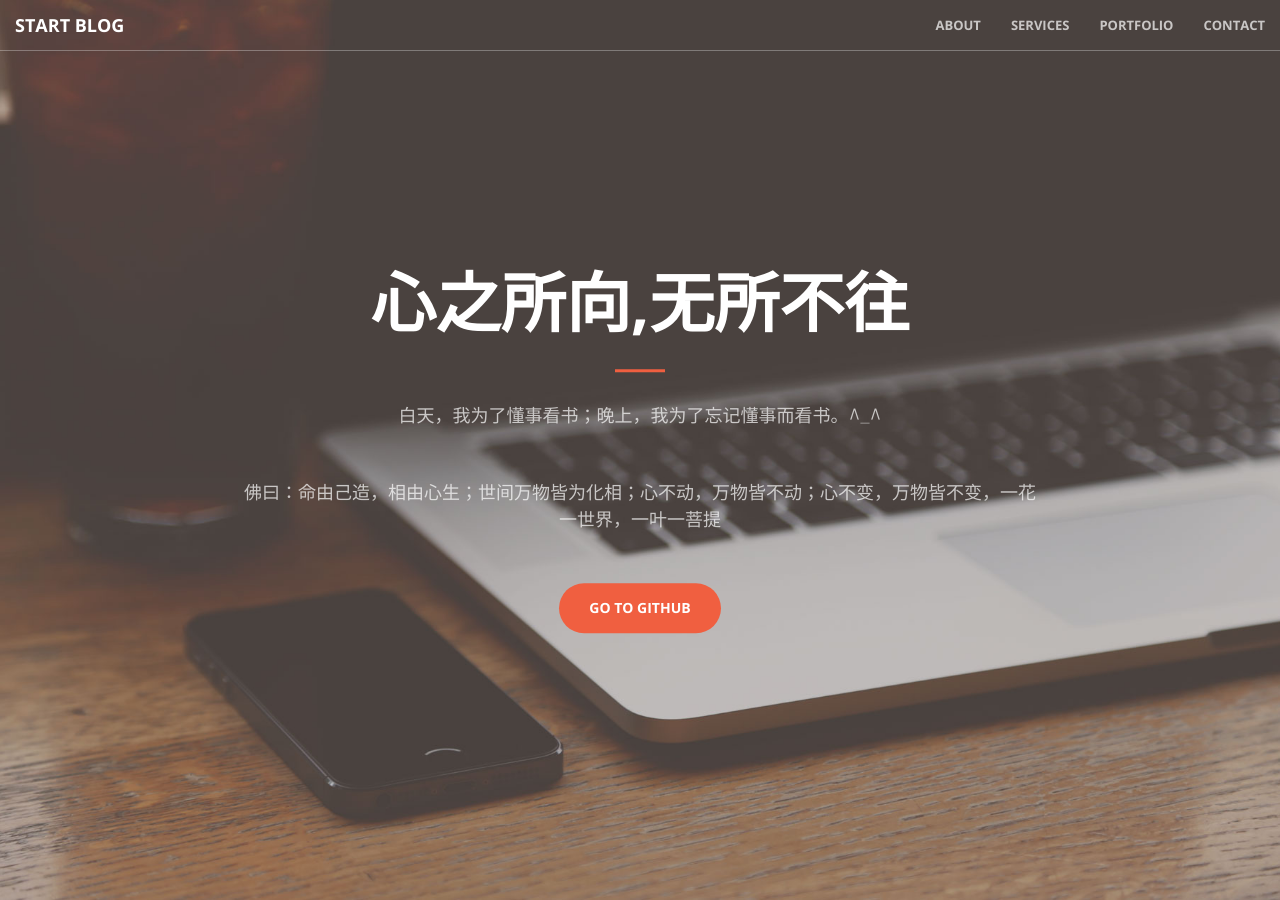
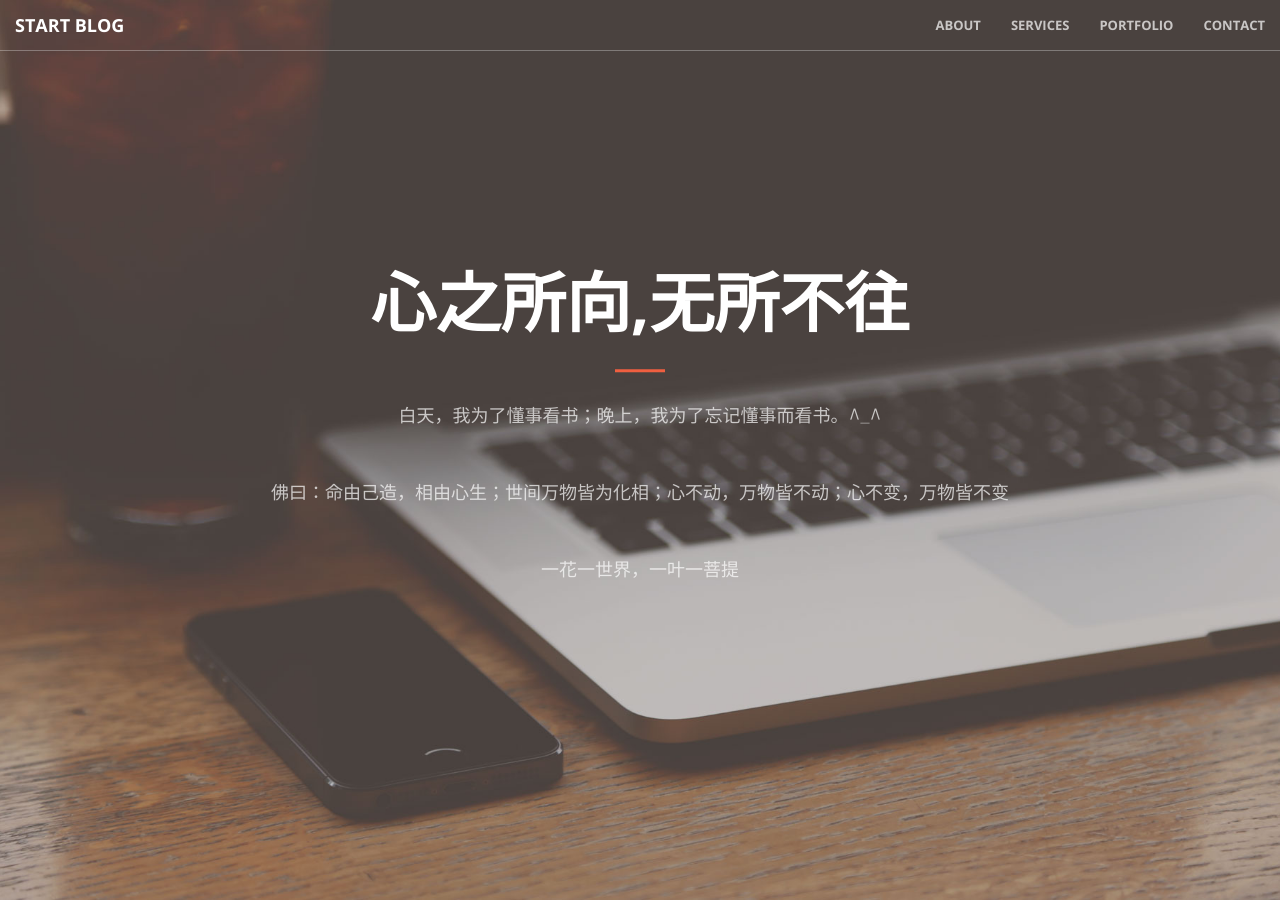
Before and after one commit to zhongpeng/zhongpeng.github.io, a Jekyll site: the page built from index.html, in a window 1280 px wide and 900 px high. Built offline with Jekyll 4.4.1, drawn with Linux system fonts in a browser that asks for light colours.

Commit message:
Update header.html

```diff
--- a/_includes/header.html
+++ b/_includes/header.html
@@ -4,8 +4,9 @@
             <h1>心之所向,无所不往</h1>
             <hr>
             <p>白天，我为了懂事看书；晚上，我为了忘记懂事而看书。^_^ </p>
-            <p>佛曰：命由己造，相由心生；世间万物皆为化相；心不动，万物皆不动；心不变，万物皆不变，一花一世界，一叶一菩提</p>
-            <a href="https://github.com/zhongpeng" class="btn btn-primary btn-xl page-scroll">Go to GitHub</a>
+            <p>佛曰：命由己造，相由心生；世间万物皆为化相；心不动，万物皆不动；心不变，万物皆不变</p>
+            <p>一花一世界，一叶一菩提</p>
+            <!--<a href="https://github.com/zhongpeng" class="btn btn-primary btn-xl page-scroll">Go to GitHub</a>-->
         </div>
     </div>
 </header>
```
